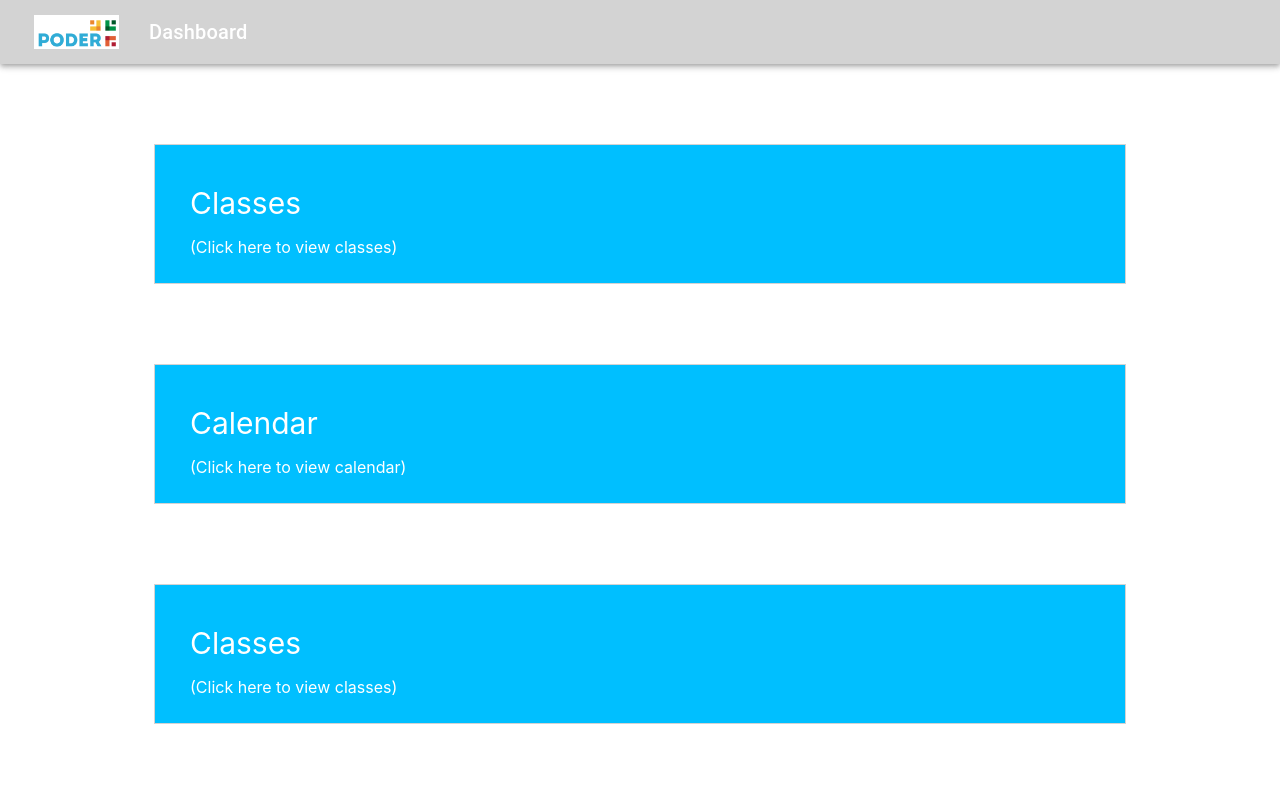
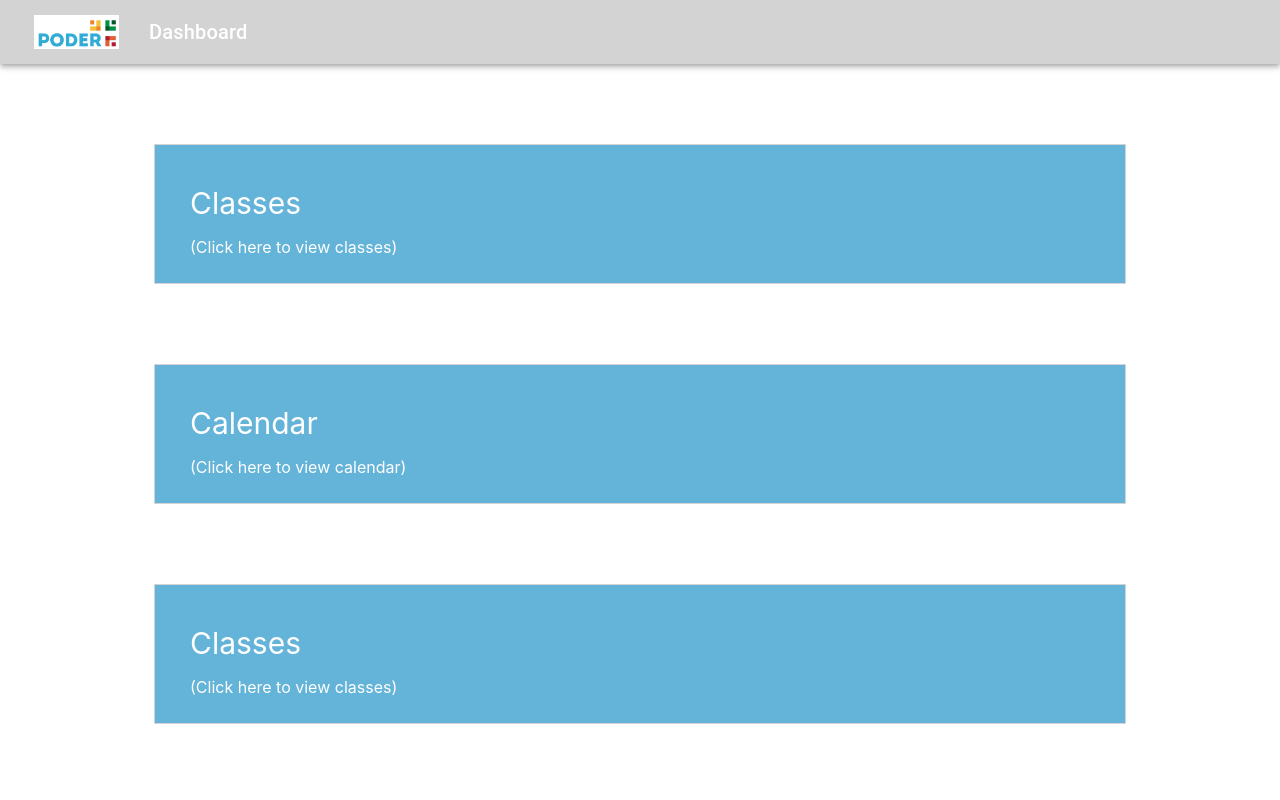
Before and after one commit to Chicago19/team-5, a React (Create React App) app in the folder frontend/my-app/: page /profilePage in a window 1280 px wide. Shown: the top 800 px of the page. Built offline with nearby package versions, Linux system fonts and the light colour scheme.

Commit message:
changing colors again

```diff
--- a/frontend/my-app/src/SignIn.js
+++ b/frontend/my-app/src/SignIn.js
@@ -113,7 +113,7 @@ class loginPage extends React.Component{
               type="submit"
               fullWidth
               variant="contained"
-              style={{background: '#56aad2', color: 'white'}}
+              style={{background: '#64b3d8', color: 'white'}}
               className={classes.submit}
               //onClick={this.sendLoginData(this.state.username, this.state.password)}
             >
@@ -124,7 +124,7 @@ class loginPage extends React.Component{
               type="submit"
               fullWidth
               variant="contained"
-              style={{background: '#56aad2', color: 'white'}}
+              style={{background: '#64b3d8', color: 'white'}}
               className={classes.newUser}
               href="/registration"
             >
--- a/frontend/my-app/src/profilePage.css
+++ b/frontend/my-app/src/profilePage.css
@@ -11,7 +11,7 @@
   padding: 10px;
   margin-top: 100px;
   margin: auto;
-  background: deepskyblue;
+  background: #64b3d8;
 }
 .Classes {
 	align-items: center;
```
